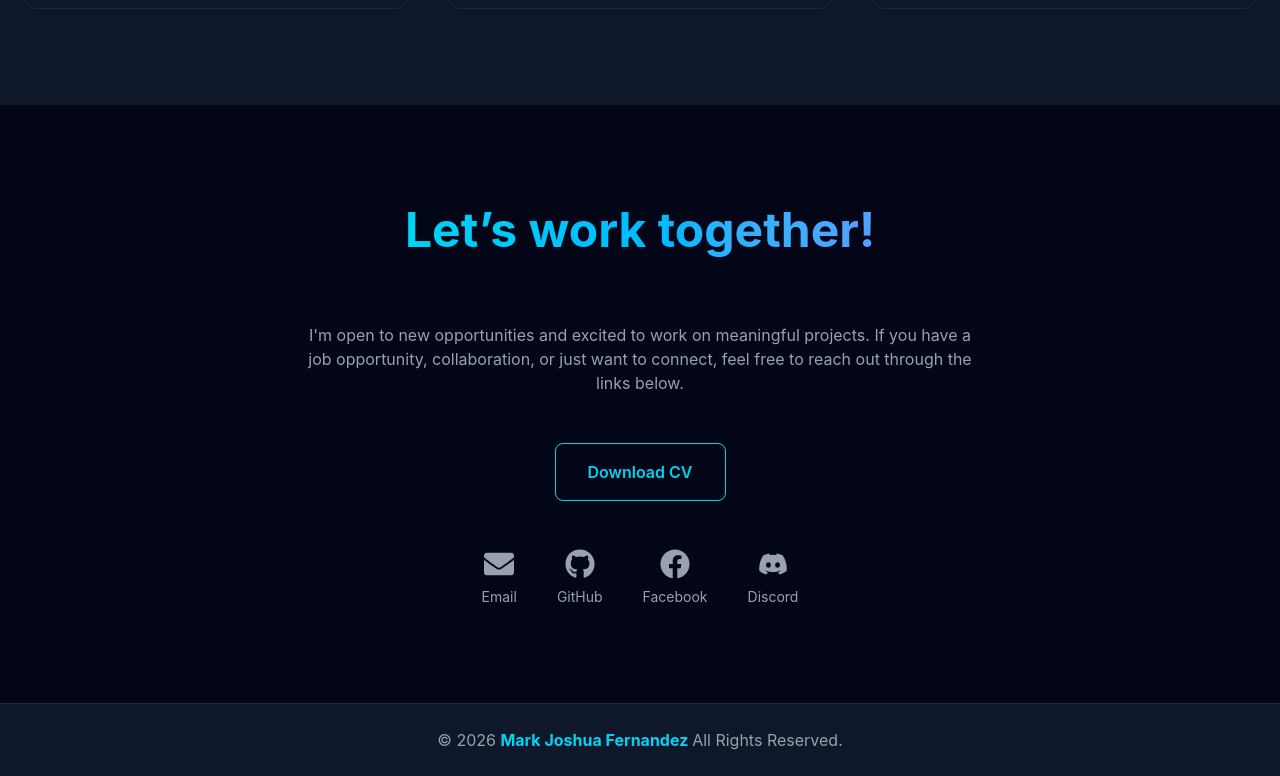
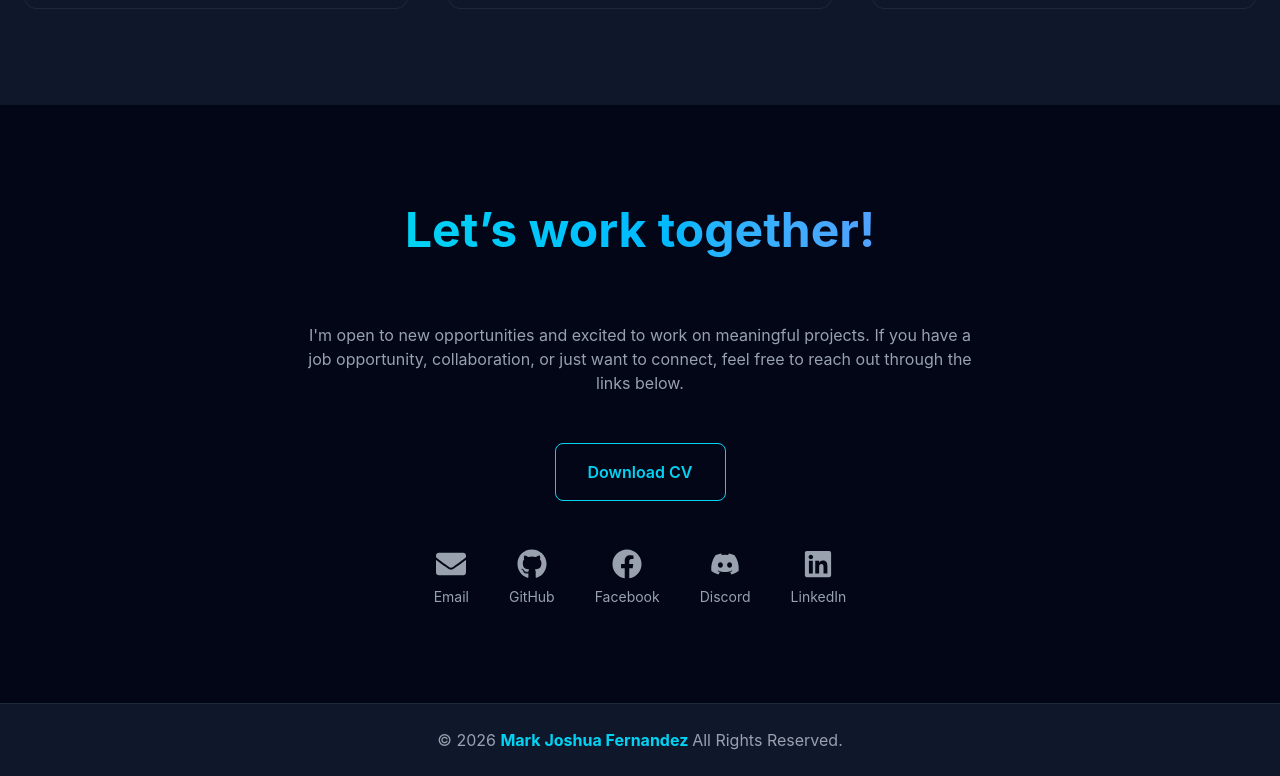
Before and after one commit to Jazzie-cmd/my-cv, a React (Vite) app: page / in a window 1280 px wide. Shown: the part 3352-4128 px from the top of the page. Built offline with nearby package versions, Linux system fonts and the light colour scheme.

Commit message:
Update contact info

```diff
--- a/src/components/Contact.tsx
+++ b/src/components/Contact.tsx
@@ -1,4 +1,4 @@
-import { FaEnvelope, FaGithub, FaFacebook, FaDiscord } from "react-icons/fa"
+import { FaEnvelope, FaGithub, FaFacebook, FaDiscord, FaLinkedin } from "react-icons/fa"
 import CV from "../assets/MARK JOSHUA F FERNANDEZ.pdf"
 
 const Contact = () => {
@@ -41,7 +41,7 @@
 
           {/* Github */}
           <a
-            href="https://github.com/Jazzie-cmd"
+            href="https://www.github.com/Jazzie-cmd"
             target="_blank"
             rel="noopener norefferer"
             className="flex flex-col items-center text-gray-400 hover:text-cyan-400 transition transform hover:scale-110"
@@ -52,7 +52,7 @@
 
           {/* Facebook */}
           <a
-            href="https://facebook.com/"
+            href="https://www.facebook.com/"
             target="_blank"
             rel="noopener norefferer"
             className="flex flex-col items-center text-gray-400 hover:text-cyan-400 transition transform hover:scale-110"
@@ -63,13 +63,23 @@
 
           {/* Discord */}
           <a
-            href="https://discord.com/"
+            href="https://www.discord.com/"
             target="_blank"
             rel="noopener norefferer"
             className="flex flex-col items-center text-gray-400 hover:text-cyan-400 transition transform hover:scale-110"
           >
             <FaDiscord className="text-3xl mb-2" />
             <span className="text-sm">Discord</span>
+          </a>
+
+          <a
+            href="https://www.linkedin.com/in/mark-joshua-fernandez-b599513b9/"
+            target="_blank"
+            rel="noopener norefferer"
+            className="flex flex-col items-center text-gray-400 hover:text-cyan-400 transition transform hover:scale-110"
+          >
+            <FaLinkedin className="text-3xl mb-2" />
+            <span className="text-sm">LinkedIn</span>
           </a>
 
         </div>
```
